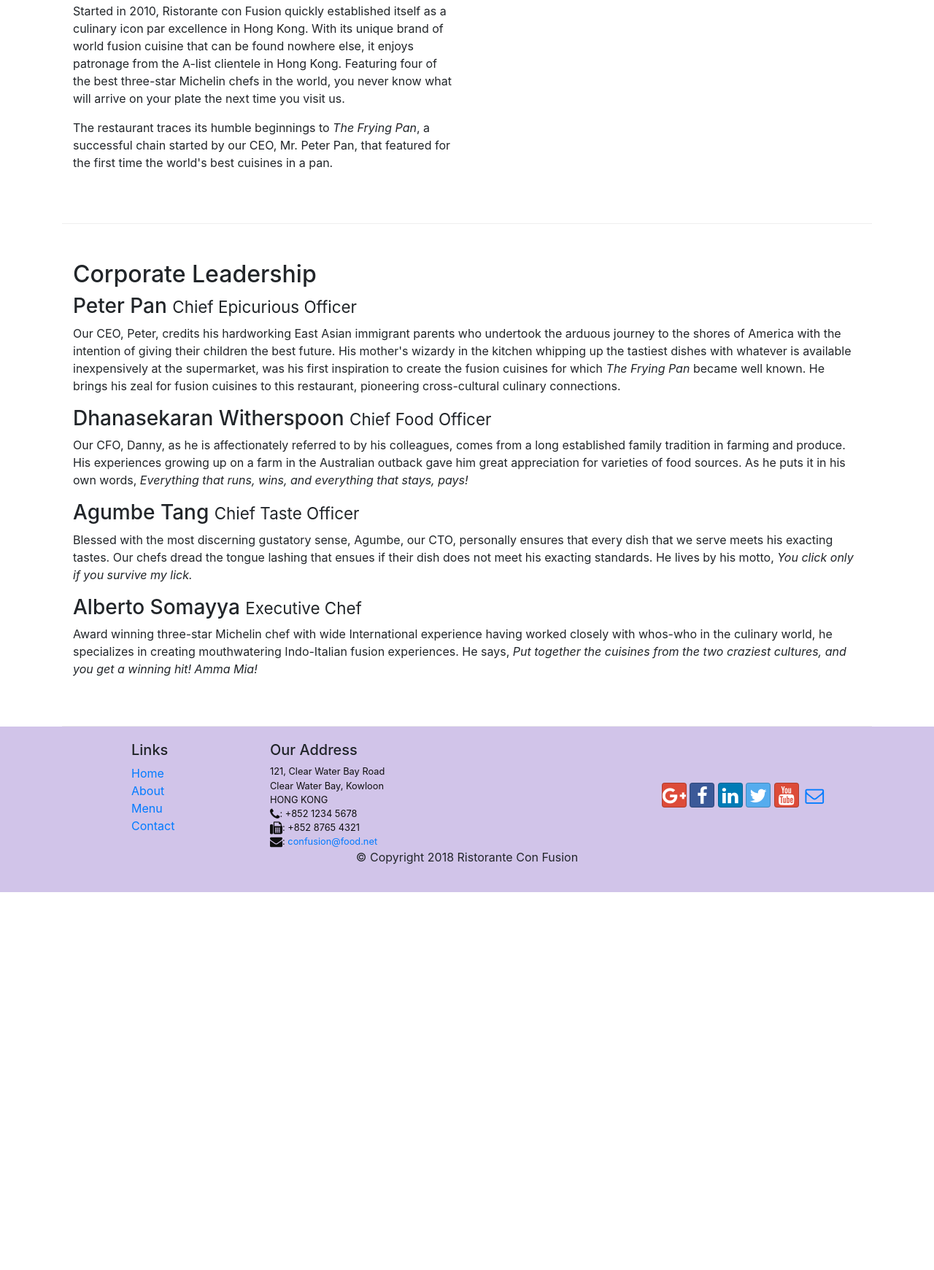
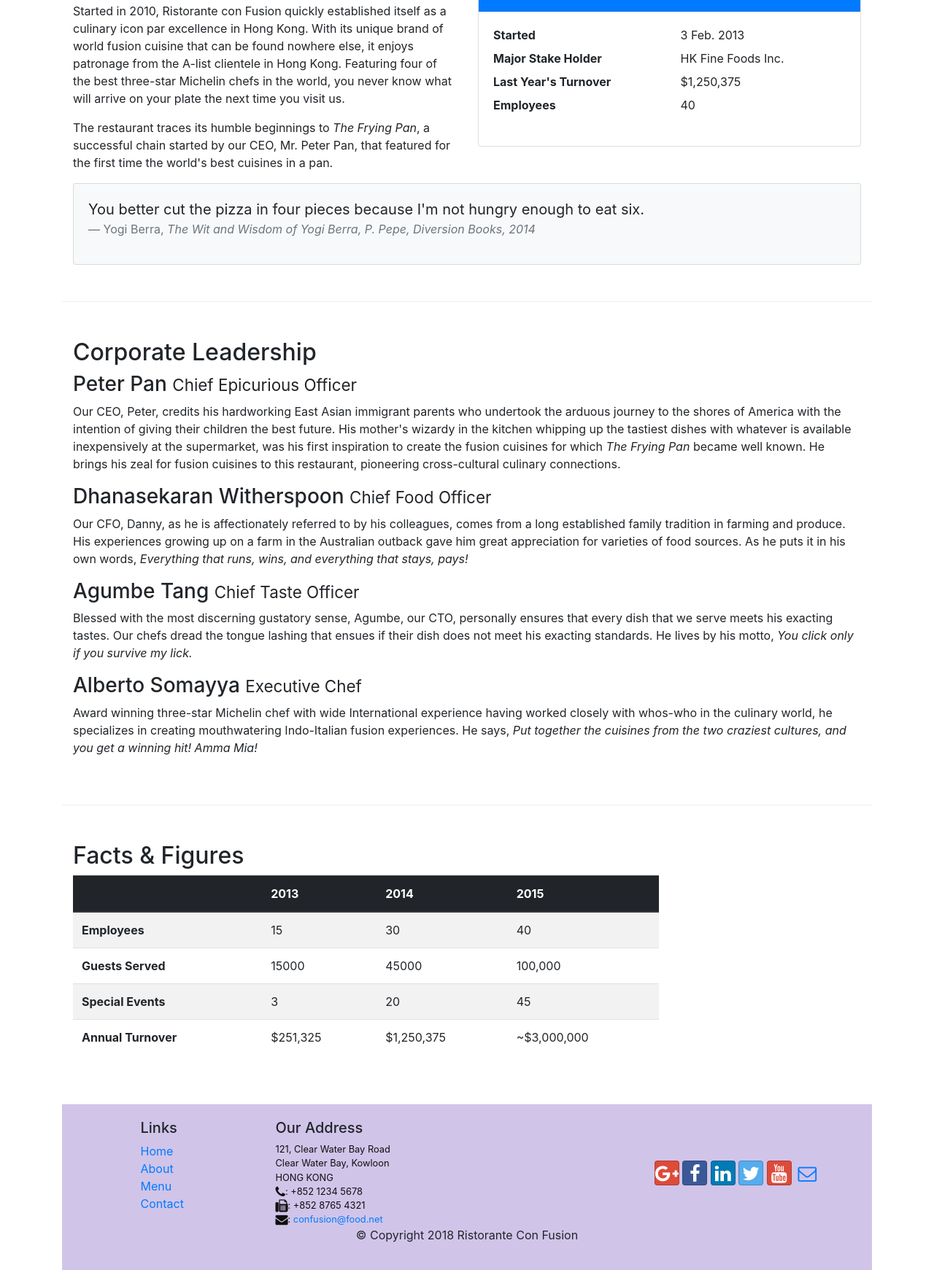
Before and after one commit to verracca/BootstrapCoursera, a website: page aboutus.html in a window 1280 px wide. Shown: the part 558-2299 px from the top of the page at 73% size. Before the commit the page ends 1781 px from the top, so only its background shows below. Drawn offline with nearby package versions, Linux system fonts and the light colour scheme.

Commit message:
Tables and Cards

```diff
--- a/aboutus.html
+++ b/aboutus.html
@@ -114,7 +114,35 @@
             cuisines in a pan.
           </p>
         </div>
-        <div></div>
+        <div class="col-12 col-sm-6">
+          <div class="card">
+              <h3 class="card-header bg-primary text-white">Facts At a Glance</h3>
+              <div class="card-body">
+                  <dl class="row">
+                      <dt class="col-6">Started</dt>
+                      <dd class="col-6">3 Feb. 2013</dd>
+                      <dt class="col-6">Major Stake Holder</dt>
+                      <dd class="col-6">HK Fine Foods Inc.</dd>
+                      <dt class="col-6">Last Year's Turnover</dt>
+                      <dd class="col-6">$1,250,375</dd>
+                      <dt class="col-6">Employees</dt>
+                      <dd class="col-6">40</dd>
+                  </dl>
+              </div>
+          </div>
+      </div>
+      <div class="col-12">
+        <div class="card card-body bg-light">
+            <blockquote class="blockquote">
+                <p class="mb-0">You better cut the pizza in four pieces because
+                    I'm not hungry enough to eat six.</p>
+                <footer class="blockquote-footer">Yogi Berra,
+                    <cite title="Source Title">The Wit and Wisdom of Yogi Berra,
+                    P. Pepe, Diversion Books, 2014</cite>
+                </footer>
+            </blockquote>
+        </div>
+    </div>
       </div>
 
       <div class="row row-content">
@@ -163,6 +191,49 @@
             >
           </p>
         </div>
+      </div>
+      <div class="row row-content">
+        <div class="col-12 col-sm-9">
+          <h2>Facts &amp; Figures</h2>
+          <div class="table-responsive">
+            <table class="table table-striped">
+              <thead class="thead-dark">
+                <tr>
+                  <th>&nbsp;</th>
+                  <th>2013</th>
+                  <th>2014</th>
+                  <th>2015</th>
+                </tr>
+              </thead>
+              <tbody>
+                <tr>
+                  <th>Employees</th>
+                  <td>15</td>
+                  <td>30</td>
+                  <td>40</td>
+                </tr>
+                <tr>
+                  <th>Guests Served</th>
+                  <td>15000</td>
+                  <td>45000</td>
+                  <td>100,000</td>
+                </tr>
+                <tr>
+                  <th>Special Events</th>
+                  <td>3</td>
+                  <td>20</td>
+                  <td>45</td>
+                </tr>
+                <tr>
+                  <th>Annual Turnover</th>
+                  <td>$251,325</td>
+                  <td>$1,250,375</td>
+                  <td>~$3,000,000</td>
+                </tr>
+              </tbody>
+            </table>
+          </div>
+        <div class="col-12 col-sm-3"></div>
       </div>
     </div>
 
```
